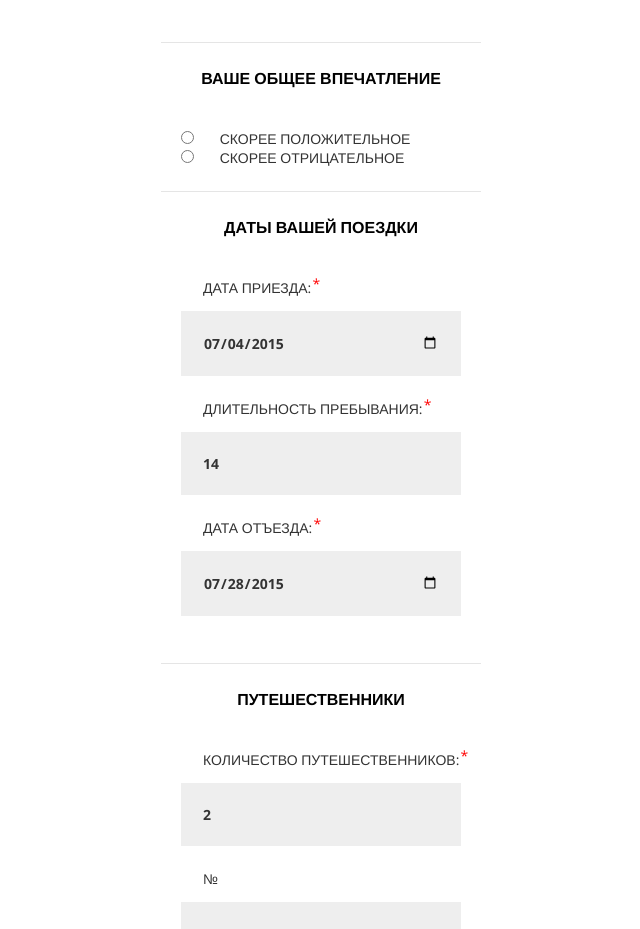
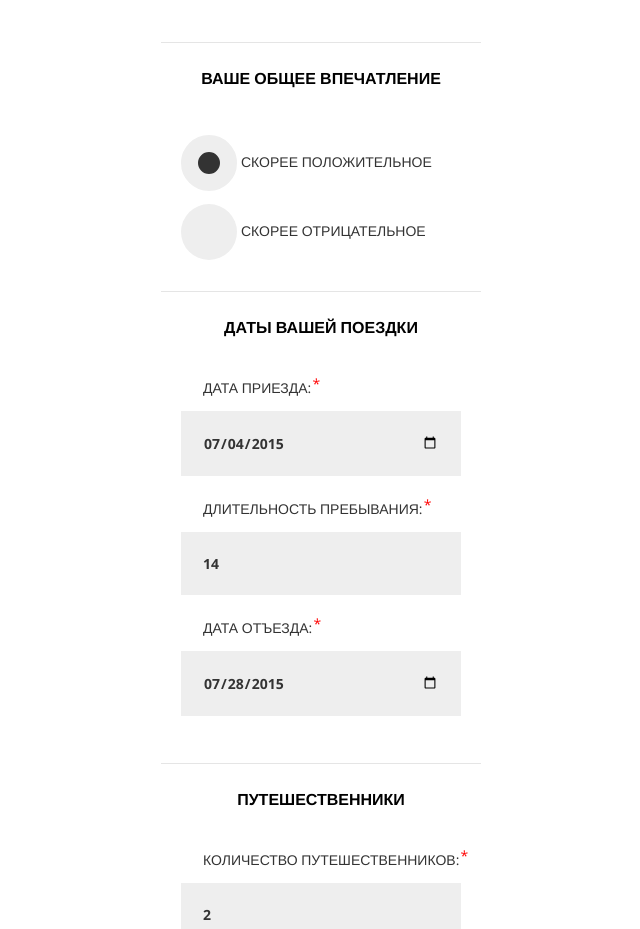
Before and after one commit to VikingRock/86999-sedona, a website: page form.html in a window 1280 px wide. Shown: the part 1120-2049 px from the top of the page, without its empty margins (319-959 px from the left). Drawn offline with nearby package versions, Linux system fonts and the light colour scheme; files that its build step writes are made by us from their sources.

Commit message:
radio-button styles added

```diff
--- a/form.html
+++ b/form.html
@@ -77,13 +77,13 @@
           <h2 class="feedback__fieldset-name">ваше общее впечатление</h2>
 
           <div class="feedback__field  feedback__field--radio">
-            <input type="radio" name="impression" id="impr_1" value="good" />
-            <label for="impr_1">скорее положительное</label>
+            <input type="radio" name="impression" id="impr_1" value="good" checked>
+            <label for="impr_1"><span></span>скорее положительное</label>
           </div>
 
           <div class="feedback__field  feedback__field--radio">
-            <input type="radio" name="impression" id="impr_2" value="bad" />
-            <label for="impr_2">скорее отрицательное</label>
+            <input type="radio" name="impression" id="impr_2" value="bad">
+            <label for="impr_2"><span></span>скорее отрицательное</label>
           </div>
         </section>
 
--- a/less/components/feedback.less
+++ b/less/components/feedback.less
@@ -38,7 +38,31 @@
     }
 
     &--radio {
+      padding: 7px 0;
 
+      input {
+        display: none;
+      }
+
+      label {
+        padding: 0;
+      }
+
+      input + label span {
+        display:inline-block;
+        width:56px;
+        height:56px;
+        margin:-1px 4px 0 0;
+        vertical-align:middle;
+        background: @bg-color-grey;
+        border-radius: 50%;
+        cursor:pointer;
+      }
+
+      input:checked + label span {
+        background: @text-color;
+        border: 17px solid @bg-color-grey;
+      }
     }
 
     &--counter {
--- a/less/components/poster.less
+++ b/less/components/poster.less
@@ -3,10 +3,6 @@
 
   &--big {
     .poster-bkg(50%, 0, 768px, 47px, 49px);
-    //background-size:
-    //  auto,
-    //  768px,
-    //  auto;
   }
 
   img {
```
